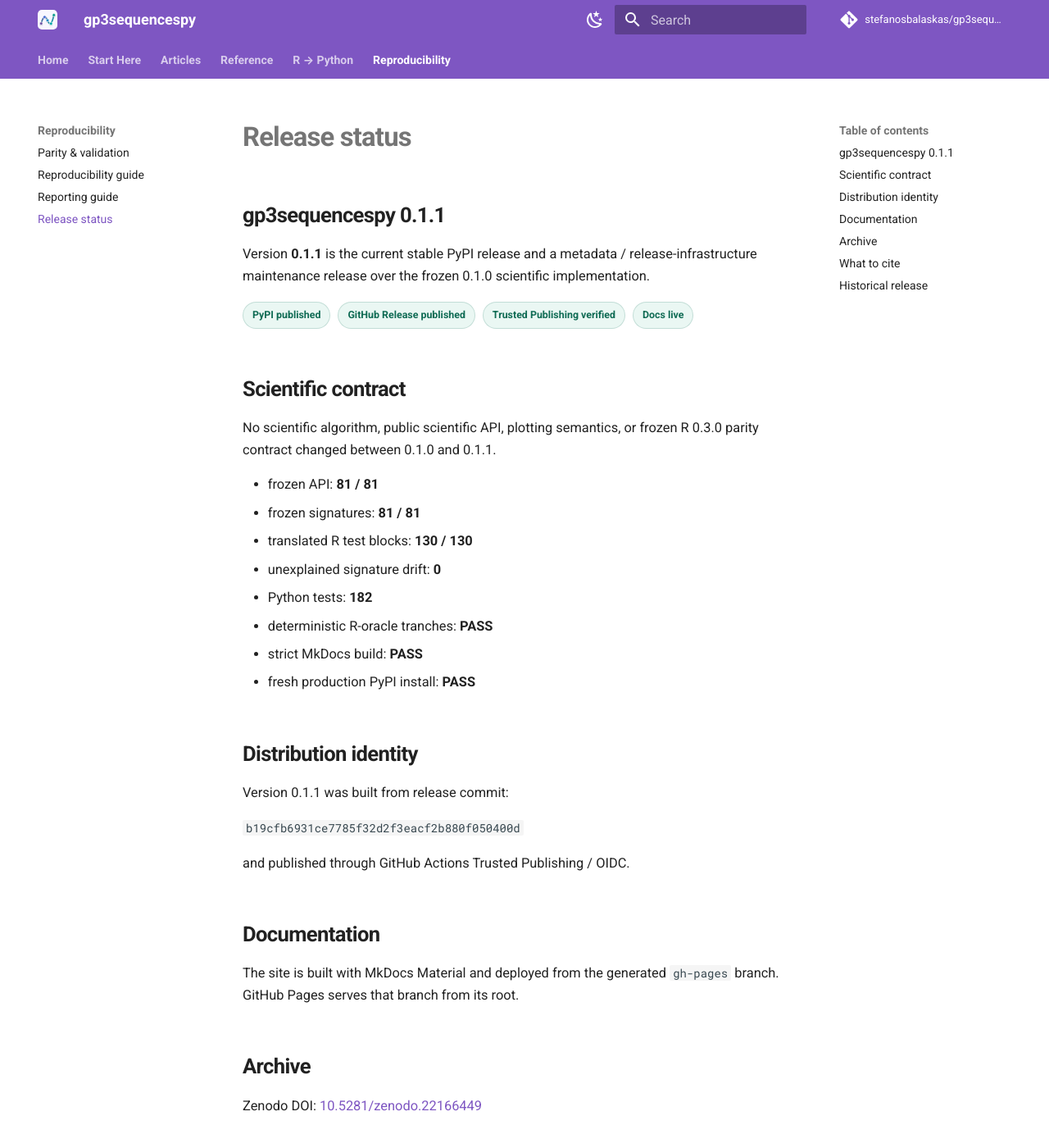
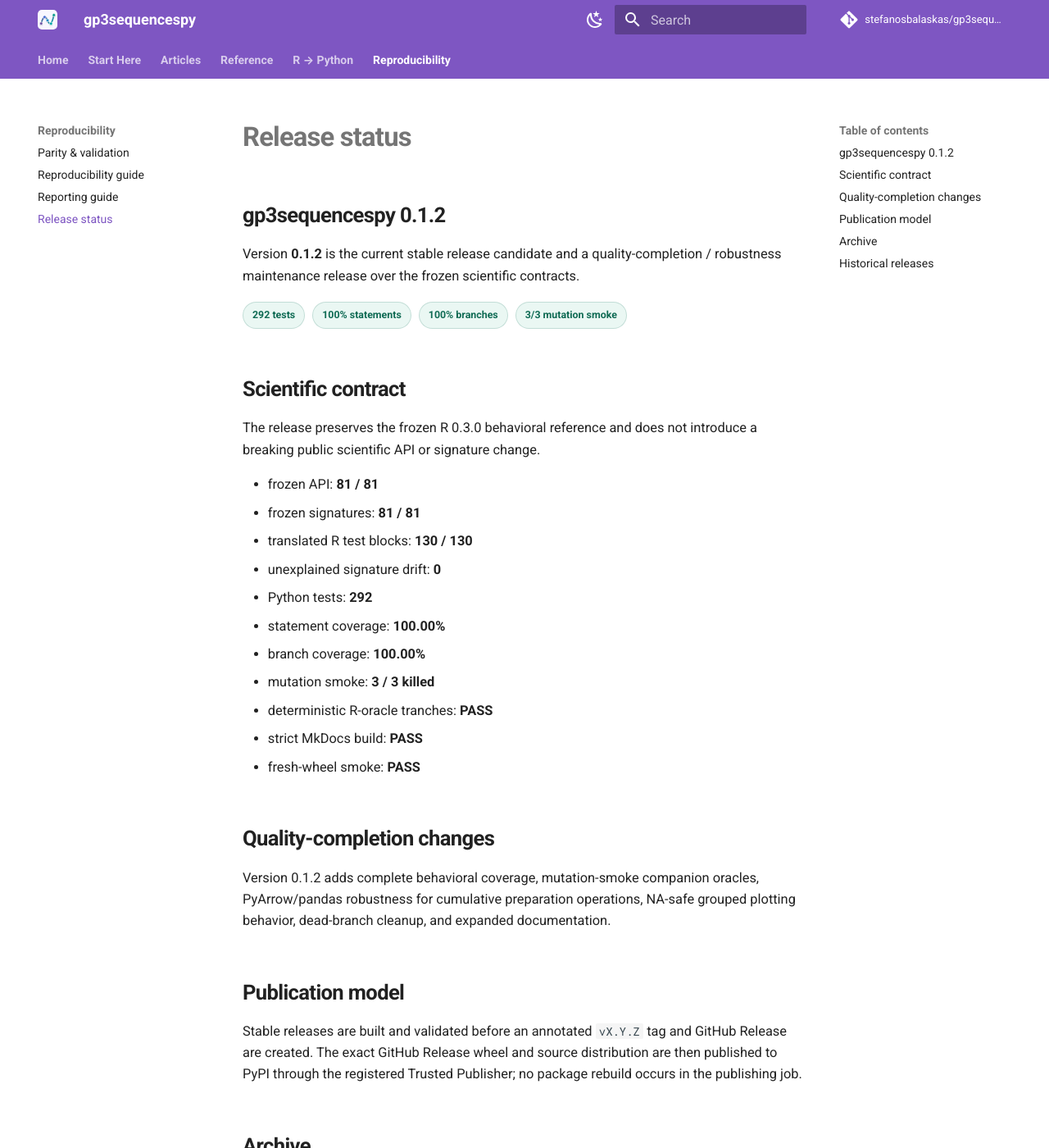
Before and after one commit to stefanosbalaskas/gp3sequencespy, an MkDocs documentation site: the page built from docs/release-readiness.md, in a window 1280 px wide and 1400 px high. Shown: the whole window at 82% size. Built offline with MkDocs 1.6.1 and Material for MkDocs 9.7.7, drawn with Linux system fonts in a browser that asks for light colours; comment, search, counter and statistics services are not loaded; some of the changed text lies outside the part shown.

Commit message:
release: prepare gp3sequencespy 0.1.2 metadata

```diff
--- a/docs/release-readiness.md
+++ b/docs/release-readiness.md
@@ -1,56 +1,44 @@
 # Release status
 
-## gp3sequencespy 0.1.1
+## gp3sequencespy 0.1.2
 
-Version **0.1.1** is the current stable PyPI release and a
-metadata / release-infrastructure maintenance release over the frozen 0.1.0
-scientific implementation.
+Version **0.1.2** is the current stable release candidate and a quality-completion / robustness maintenance release over the frozen scientific contracts.
 
 <div class="gp3-release-panel">
-<span class="gp3-status gp3-status--good">PyPI published</span>
-<span class="gp3-status gp3-status--good">GitHub Release published</span>
-<span class="gp3-status gp3-status--good">Trusted Publishing verified</span>
-<span class="gp3-status gp3-status--good">Docs live</span>
+<span class="gp3-status gp3-status--good">292 tests</span>
+<span class="gp3-status gp3-status--good">100% statements</span>
+<span class="gp3-status gp3-status--good">100% branches</span>
+<span class="gp3-status gp3-status--good">3/3 mutation smoke</span>
 </div>
 
 ## Scientific contract
 
-No scientific algorithm, public scientific API, plotting semantics, or frozen R
-0.3.0 parity contract changed between 0.1.0 and 0.1.1.
+The release preserves the frozen R 0.3.0 behavioral reference and does not introduce a breaking public scientific API or signature change.
 
 - frozen API: **81 / 81**
 - frozen signatures: **81 / 81**
 - translated R test blocks: **130 / 130**
 - unexplained signature drift: **0**
-- Python tests: **182**
+- Python tests: **292**
+- statement coverage: **100.00%**
+- branch coverage: **100.00%**
+- mutation smoke: **3 / 3 killed**
 - deterministic R-oracle tranches: **PASS**
 - strict MkDocs build: **PASS**
-- fresh production PyPI install: **PASS**
+- fresh-wheel smoke: **PASS**
 
-## Distribution identity
+## Quality-completion changes
 
-Version 0.1.1 was built from release commit:
+Version 0.1.2 adds complete behavioral coverage, mutation-smoke companion oracles, PyArrow/pandas robustness for cumulative preparation operations, NA-safe grouped plotting behavior, dead-branch cleanup, and expanded documentation.
 
-`b19cfb6931ce7785f32d2f3eacf2b880f050400d`
+## Publication model
 
-and published through GitHub Actions Trusted Publishing / OIDC.
-
-## Documentation
-
-The site is built with MkDocs Material and deployed from the generated
-`gh-pages` branch. GitHub Pages serves that branch from its root.
+Stable releases are built and validated before an annotated `vX.Y.Z` tag and GitHub Release are created. The exact GitHub Release wheel and source distribution are then published to PyPI through the registered Trusted Publisher; no package rebuild occurs in the publishing job.
 
 ## Archive
 
 Zenodo DOI: [10.5281/zenodo.22166449](https://doi.org/10.5281/zenodo.22166449)
 
-## What to cite
+## Historical releases
 
-Use the exact software version in methods / reproducibility statements and use
-the repository `CITATION.cff` or Zenodo archive metadata for formal citation.
-
-## Historical release
-
-The original **0.1.0** scientific release remains immutable. Version 0.1.1 was
-created specifically to correct public metadata, record the DOI, and exercise
-the token-free PyPI publishing path.
+The `v0.1.0` and `v0.1.1` tags and their published artifacts remain immutable.
--- a/src/gp3sequencespy/__init__.py
+++ b/src/gp3sequencespy/__init__.py
@@ -121,7 +121,7 @@ from .visualisations import (
     plot_transition_network,
 )
 
-__version__ = "0.1.1"
+__version__ = "0.1.2"
 
 __all__ = [
     "GP3SequencesError",
```
Also changed, not shown: CHANGELOG.md (+33 -0 lines), PYPI_PUBLISHING.md (+5 -3 lines), README.md (+4 -4 lines), RELEASE_CHECKLIST.md (+14 -2 lines), docs/index.md (+10 -10 lines), 4 other files.
